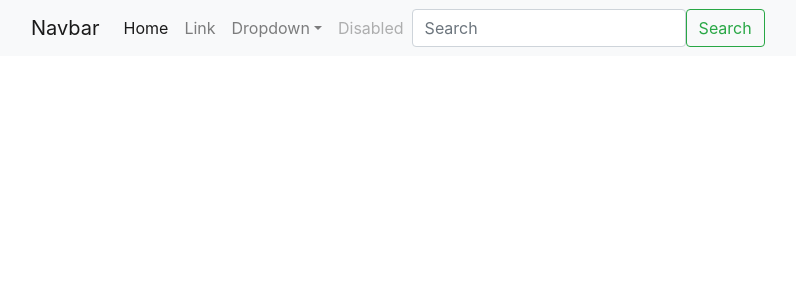
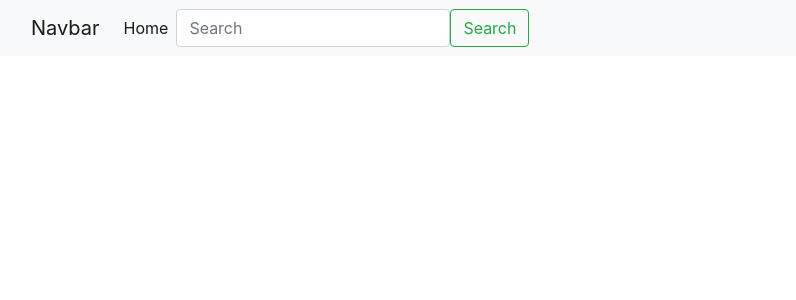
Before and after one commit to KiranAddagarla/ReactWebApplication, a React (Create React App) app: page / in a window 1280 px wide. Shown: the top 300 px of the page, without its empty margins (0-796 px from the left). Built offline with nearby package versions, Linux system fonts and the light colour scheme.

Commit message:
Home Page with layout changes

```diff
--- a/src/App.js
+++ b/src/App.js
@@ -18,23 +18,6 @@ const App = () => {
                       <li class="nav-item">
                         <a class="nav-link active" aria-current="page" href="#">Home</a>
                       </li>
-                      <li class="nav-item">
-                        <a class="nav-link" href="#">Link</a>
-                      </li>
-                      <li class="nav-item dropdown">
-                        <a class="nav-link dropdown-toggle" href="#" id="navbarDropdown" role="button" data-bs-toggle="dropdown" aria-expanded="false">
-                          Dropdown
-                        </a>
-                        <ul class="dropdown-menu" aria-labelledby="navbarDropdown">
-                          <li><a class="dropdown-item" href="#">Action</a></li>
-                          <li><a class="dropdown-item" href="#">Another action</a></li>
-                          <li><hr class="dropdown-divider"></hr></li>
-                          <li><a class="dropdown-item" href="#">Something else here</a></li>
-                        </ul>
-                      </li>
-                      <li class="nav-item">
-                        <a class="nav-link disabled" href="#" tabindex="-1" aria-disabled="true">Disabled</a>
-                      </li>
                     </ul>
                     <form class="d-flex">
                       <input class="form-control me-2" type="search" placeholder="Search" aria-label="Search"></input>
```
